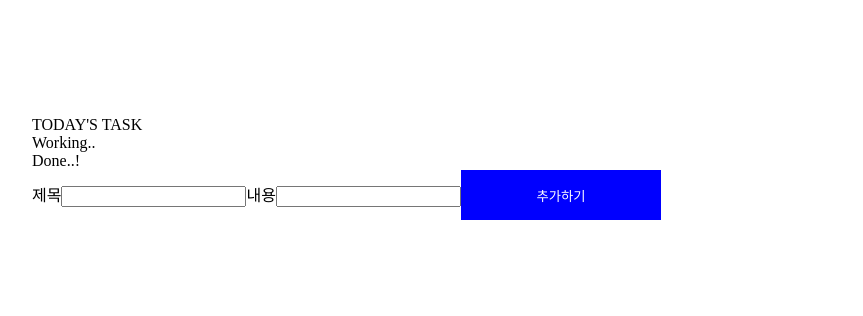
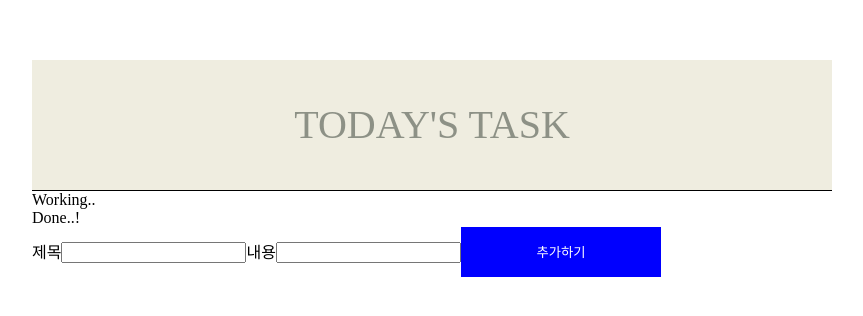
Before and after one commit to hb9901/to-do-list, a React (Vite) app: page / in a window 1280 px wide. Shown: the part 232-548 px from the top of the page, without its empty margins (208-1071 px from the left). Built offline with nearby package versions, Linux system fonts and the light colour scheme.

Commit message:
style: header css 작성

```diff
--- /dev/null
+++ b/src/components/Header/Header.css
@@ -0,0 +1,14 @@
+.header-wrapper{
+    display: flex;
+    align-items: center;
+    justify-content: center;
+
+    width: 100%;
+    height: 130px;
+
+    font-size: 40px;
+
+    color: #8D9186;
+    background-color: #EFEDE0;
+    border-bottom: 1px solid black ;
+}
--- a/src/components/Header/Header.jsx
+++ b/src/components/Header/Header.jsx
@@ -1,3 +1,4 @@
+import "./Header.css"
 export function Header() {
   return (
     <div className="header-wrapper">
--- a/src/components/TodoInputForm/TodoInputForm.jsx
+++ b/src/components/TodoInputForm/TodoInputForm.jsx
@@ -31,7 +31,7 @@ export function TodoInputForm({ onAdd }) {
   };
 
   return (
-    <div className="header-wrapper">
+    <div className="todo-input-form-wrapper">
       <form>
         <label>제목</label>
         <input type="text" onChange={onTitleChange} />
```
